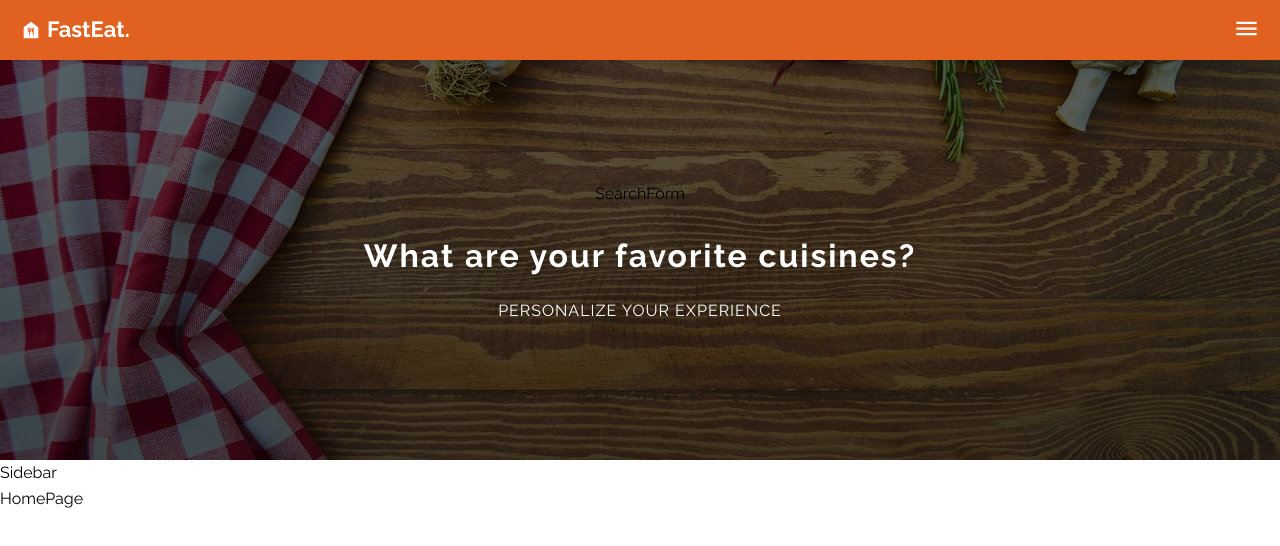
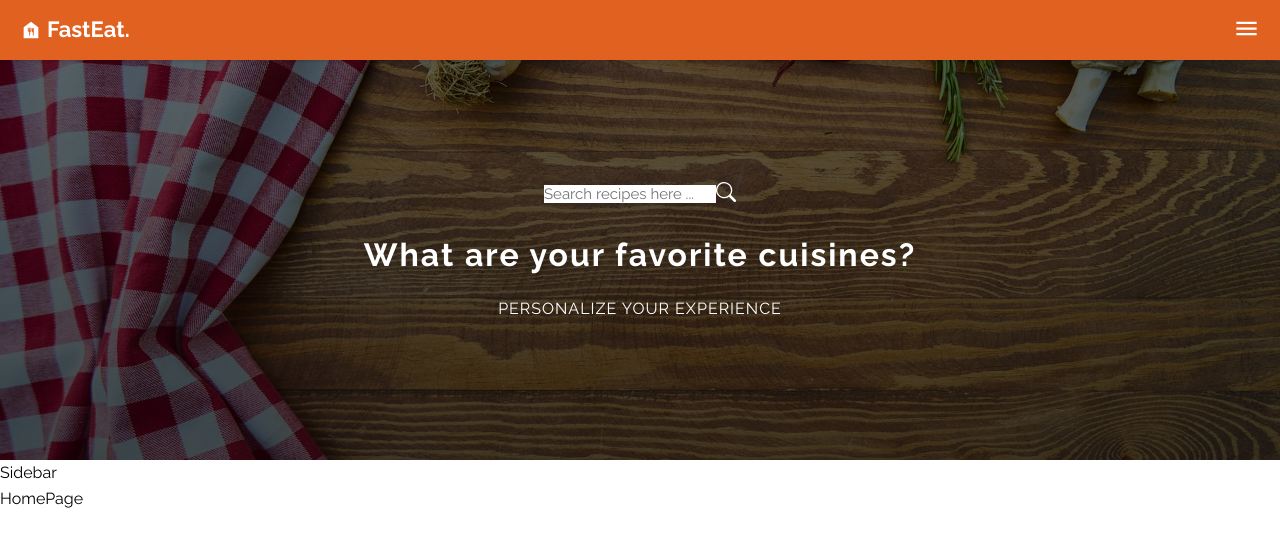
Before and after one commit to mehmetenfa/fasteat-mealdb-app, a React (Create React App) app: page / in a window 1280 px wide. Shown: the top 546 px of the page. Built offline with nearby package versions, Linux system fonts and the light colour scheme.

Commit message:
searchform first

```diff
--- a/src/components/Header/SearchForm.js
+++ b/src/components/Header/SearchForm.js
@@ -1,9 +1,48 @@
-import React from 'react'
+import React, { useState, useEffect } from "react";
+import "./Header.scss";
+import { BiSearch, BsSearch } from "react-icons/bs";
+import { useNavigate } from "react-router-dom";
+import { startFetchMealsBySearch } from "../../actions/mealsActions";
 
 const SearchForm = () => {
+  const navigate = useNavigate();
+  const [searchTerm, setSearchTerm] = useState("");
+  const [errorMsg, setErrorMsg] = useState("");
+
+  const handleSearchTerm = (e) => {
+    e.preventDefault();
+    if (e.target.value.replace(/[^\w\s]/gi, "").length !== 0) {
+      setSearchTerm(e.target.value);
+      setErrorMsg("");
+    } else {
+      setErrorMsg("Invalid search term ...");
+    }
+  };
+
+  const handleSearchResult = (e) => {
+    e.preventDefault();
+    navigate("/");
+    startFetchMealsBySearch(searchTerm);
+  };
   return (
-    <div>SearchForm</div>
-  )
-}
+    <form
+      className="search-fomr flex align-center"
+      onSubmit={(e) => handleSearchResult(e)}
+    >
+      <input
+        type="text"
+        className="form-control-input text-dark-gray fs-15"
+        placeholder="Search recipes here ..."
+        onChange={(e) => handleSearchTerm(e)}
+      />
+      <button
+        type="submit"
+        className="form-submit-btn text-white text-uppercase fs-14"
+      >
+        <BsSearch className="btn-icon" size={20} />
+      </button>
+    </form>
+  );
+};
 
-export default SearchForm
+export default SearchForm;
```
